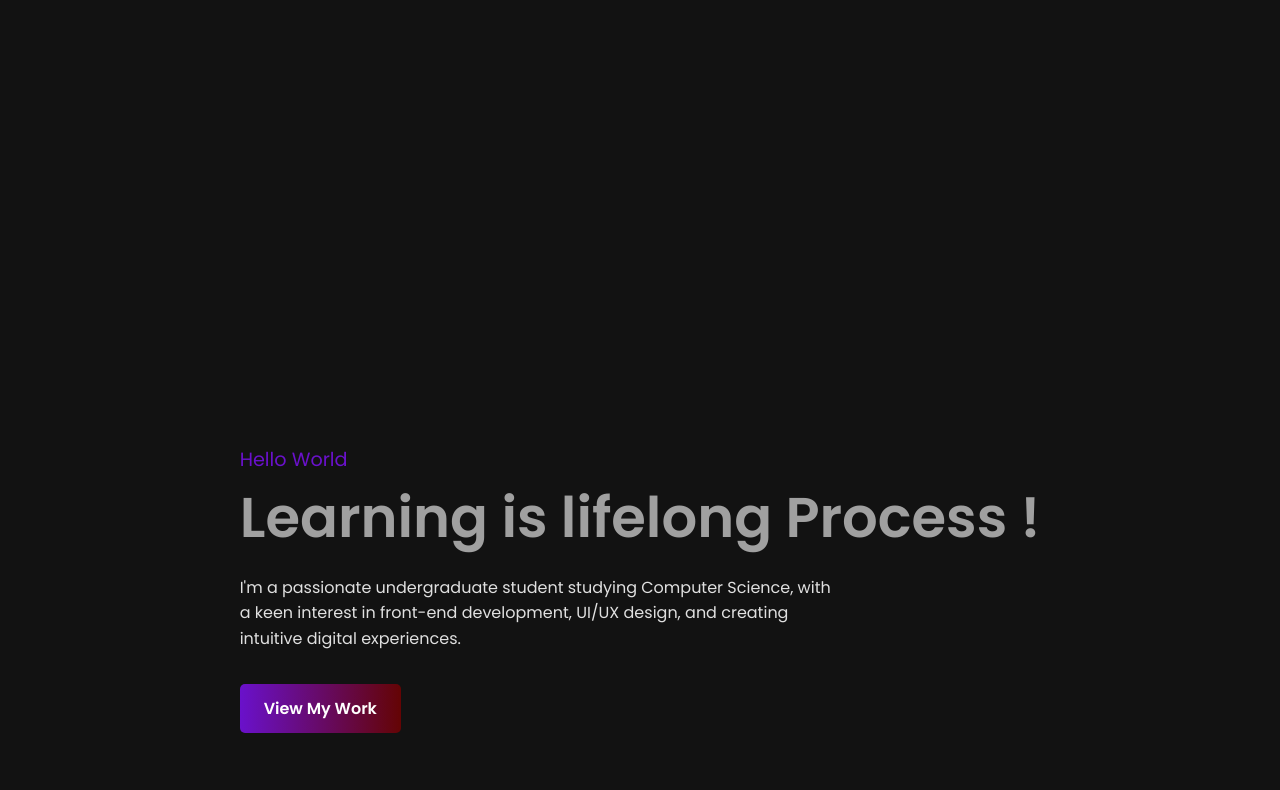
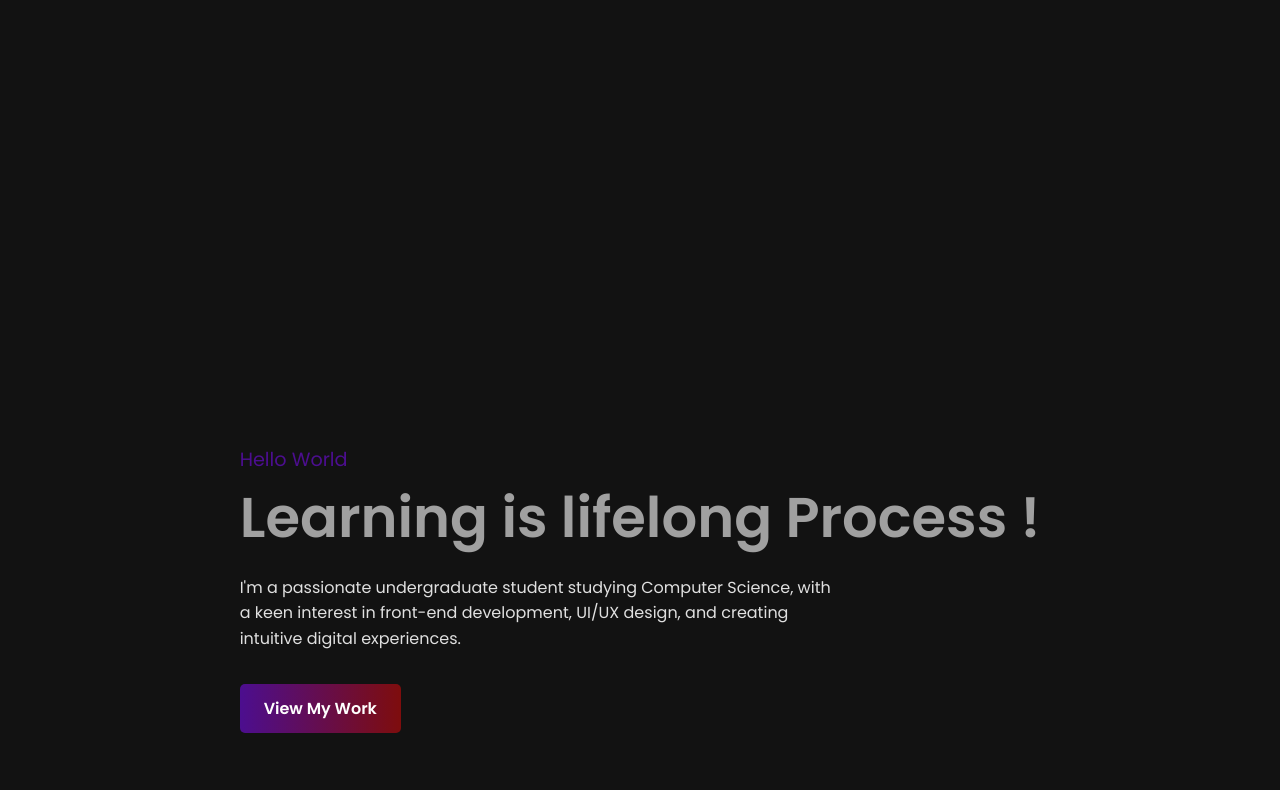
Before and after one commit to Mr-M4sh/Mrmash, a plain HTML site: page index.html in a window 1280 px wide. Shown: the part 611-1401 px from the top of the page. Drawn offline with Linux system fonts and the light colour scheme.

Commit message:
Update style.css
colors

```diff
--- a/style.css
+++ b/style.css
@@ -1,9 +1,8 @@
 /* --- BASE & VARIABLES --- */
 :root {
     /* To change theme, just change these two colors! */
-    --primary-color: #6a11cb;
-    --secondary-color: #640404;
-
+    --primary-color: #4c0e8f;
+    --secondary-color: #7e0d0d;
     --bg-color: #121212;
     --surface-color: #1e1e1e;
     --text-color: #e0e0e0;
```
